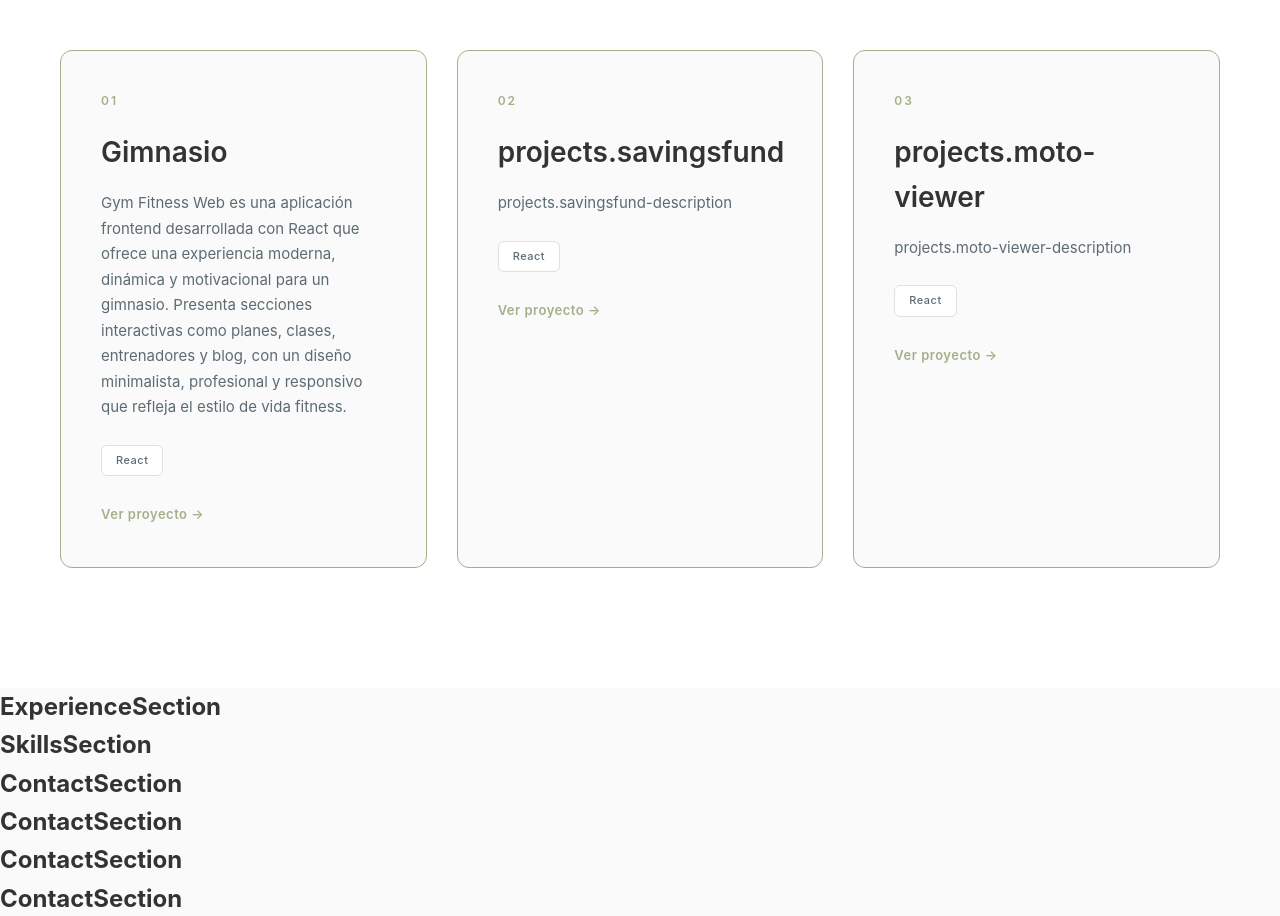
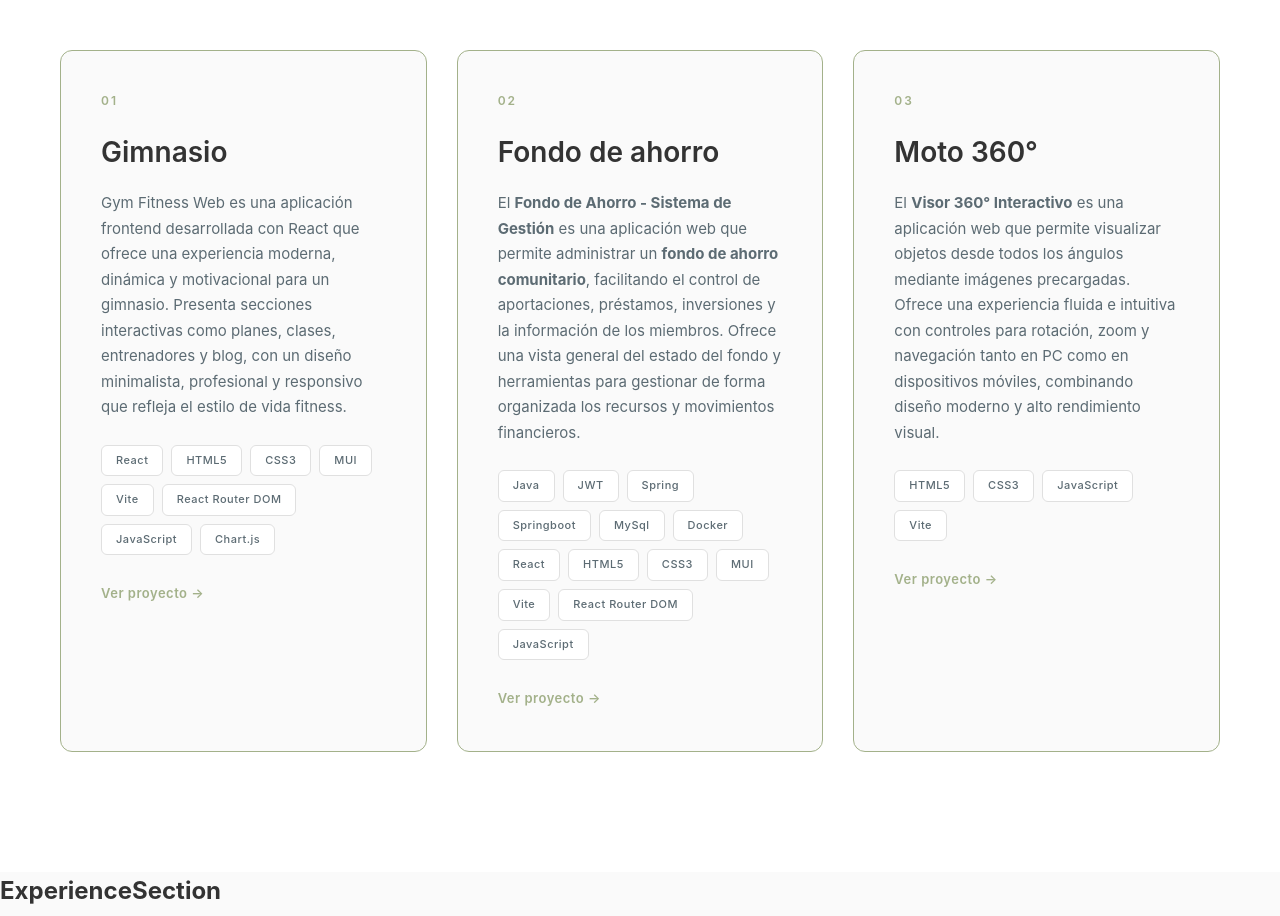
Before and after one commit to charlieyhs/Portafolio, a React (Vite) app: page / in a window 1280 px wide. Shown: the part 1080-1996 px from the top of the page. Built offline with nearby package versions, Linux system fonts and the light colour scheme.

Commit message:
fix: Datos de los proyectos

```diff
--- a/src/components/Projects/ProjectCard.jsx
+++ b/src/components/Projects/ProjectCard.jsx
@@ -9,7 +9,9 @@ const ProjectCard = ({project}) => {
         <div className="project-card">
             <div className="project-number">{project.id}</div>
             <h3 className="project-title">{t(project.name)}</h3>
-            <p className="project-description">{t(project.description)}</p>
+            <p className="project-description"
+                dangerouslySetInnerHTML={{ __html: t(project.description) }}>
+            </p>
             <div className="project-tech">
                 {project.skills.map(skill => (
                     <ProjectBadge key={skill.id} name={skill.name} />
--- a/src/data/projects.js
+++ b/src/data/projects.js
@@ -3,21 +3,49 @@ export const projects = [
         id: "01",
         name: "projects.gym",
         description: "projects.gym-description",
-        skills: [{id: "1", name: "React"}],
+        skills: [
+            {id: "1", name: "React"},
+            {id: "2", name: "HTML5"},
+            {id: "3", name: "CSS3"},
+            {id: "4", name: "MUI"},
+            {id: "5", name: "Vite"},
+            {id: "6", name: "React Router DOM"},
+            {id: "7", name: "JavaScript"},
+            {id: "8", name: "Chart.js"},
+        ],
         link: "https://charlieyhs.github.io/Valhalla-Gym"
     },
     {
         id: "02",
         name: "projects.savingsfund",
         description: "projects.savingsfund-description",
-        skills: [{id: "1", name: "React"}],
+        skills: [
+            {id: "1", name: "Java"},
+            {id: "2", name: "JWT"},
+            {id: "3", name: "Spring"},
+            {id: "4", name: "Springboot"},
+            {id: "5", name: "MySql"},
+            {id: "6", name: "Docker"},
+            {id: "7", name: "React"},
+            {id: "8", name: "HTML5"},
+            {id: "9", name: "CSS3"},
+            {id: "10", name: "MUI"},
+            {id: "11", name: "Vite"},
+            {id: "12", name: "React Router DOM"},
+            {id: "13", name: "JavaScript"},
+        ],
         link: "https://savingfund.onrender.com"
     },
     {
         id: "03",
         name: "projects.moto-viewer",
         description: "projects.moto-viewer-description",
-        skills: [{id: "1", name: "React"}],
+        skills: [
+            {id: "1", name: "HTML5"},
+            {id: "2", name: "CSS3"},
+            {id: "3", name: "JavaScript"},
+            {id: "4", name: "Vite"},
+        ],
         link: "https://charlieyhs.github.io/moto-viewer"
     },
 ]
--- a/src/locales/english.json
+++ b/src/locales/english.json
@@ -22,6 +22,16 @@
     "contact": "Contact",
     "aria-label-contact": "Go to the contact section",
     "role": "Full Stack Developer"
+  },
+  "projects": {
+    "view-project": "View project →",
+    "featured-work": "Featured Work",
+    "selected-projects": "Selected Projects",
+    "gym": "Gym",
+    "gym-description": "Gym Fitness Web is a frontend application built with React that provides a modern, dynamic, and motivational experience for a gym. It features interactive sections such as plans, classes, trainers, and a blog, with a minimalist, professional, and responsive design that reflects the fitness lifestyle.",
+    "savingsfund": "Savings Fund",
+    "savingsfund-description": "The <strong>Savings Fund - Management System</strong> is a web application designed to manage a <strong>community savings fund</strong>, facilitating the control of contributions, loans, investments, and member information. It offers an overview of the fund’s status and tools to efficiently manage financial resources and transactions.",
+    "moto-viewer": "Moto 360°",
+    "moto-viewer-description": "The <strong>Interactive 360° Viewer</strong> is a web application that allows users to view objects from every angle through preloaded images. It provides a smooth and intuitive experience with rotation, zoom, and navigation controls for both PC and mobile devices, combining modern design and high visual performance."
   }
-
 }
--- a/src/locales/spanish.json
+++ b/src/locales/spanish.json
@@ -28,6 +28,10 @@
         "featured-work" : "Trabajo destacado",
         "selected-projects" : "Proyectos seleccionados",
         "gym" : "Gimnasio",
-        "gym-description": "Gym Fitness Web es una aplicación frontend desarrollada con React que ofrece una experiencia moderna, dinámica y motivacional para un gimnasio. Presenta secciones interactivas como planes, clases, entrenadores y blog, con un diseño minimalista, profesional y responsivo que refleja el estilo de vida fitness."
+        "gym-description": "Gym Fitness Web es una aplicación frontend desarrollada con React que ofrece una experiencia moderna, dinámica y motivacional para un gimnasio. Presenta secciones interactivas como planes, clases, entrenadores y blog, con un diseño minimalista, profesional y responsivo que refleja el estilo de vida fitness.",
+        "savingsfund": "Fondo de ahorro",
+        "savingsfund-description": "El <strong>Fondo de Ahorro - Sistema de Gestión</strong> es una aplicación web que permite administrar un <strong>fondo de ahorro comunitario</strong>, facilitando el control de aportaciones, préstamos, inversiones y la información de los miembros. Ofrece una vista general del estado del fondo y herramientas para gestionar de forma organizada los recursos y movimientos financieros.",
+        "moto-viewer": "Moto 360°",
+        "moto-viewer-description" : "El <strong>Visor 360° Interactivo</strong> es una aplicación web que permite visualizar objetos desde todos los ángulos mediante imágenes precargadas. Ofrece una experiencia fluida e intuitiva con controles para rotación, zoom y navegación tanto en PC como en dispositivos móviles, combinando diseño moderno y alto rendimiento visual."
     }
 }
```
